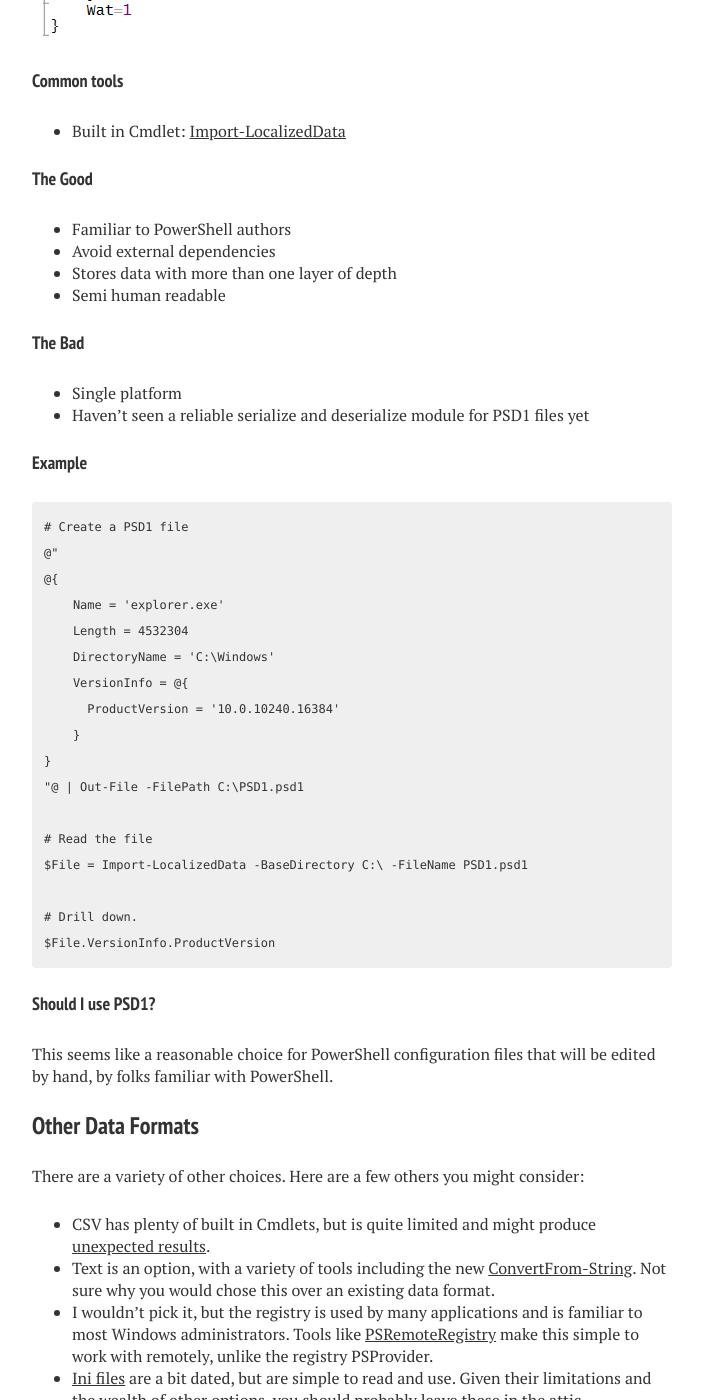
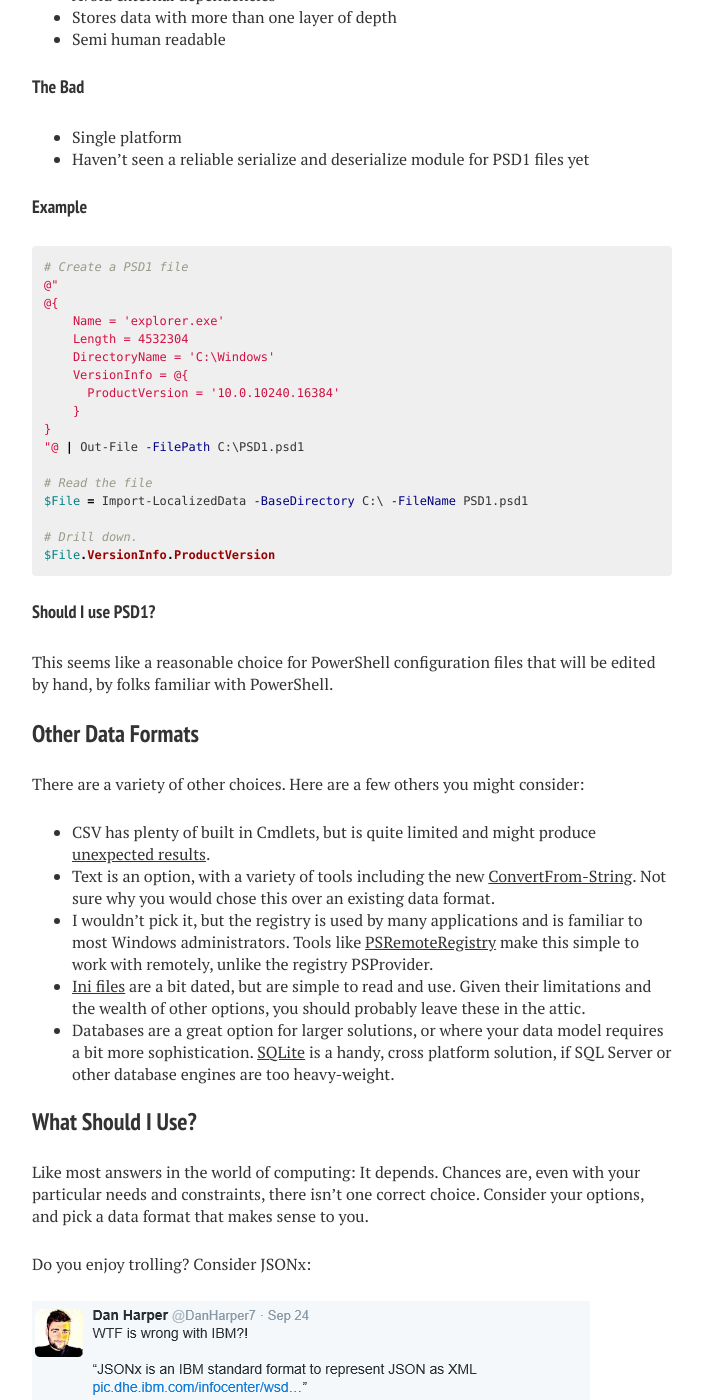
Before and after one commit to RamblingCookieMonster/RamblingCookieMonster.github.io, a Jekyll site: the page built from _posts/2015-08-22-PowerShell-Configuration-Data.md, in a window 1280 px wide and 1400 px high, scrolled down 5379 px. Shown: the whole window, without its empty margins (288-991 px from the left). Built offline with Jekyll 4.4.1, drawn with Linux system fonts in a browser that asks for light colours; nearby versions of some CDN libraries; comment, search, counter and statistics services are not loaded; some of the changed text lies outside the part shown.

Commit message:
highlight syntax

````diff
--- a/_posts/2015-08-22-PowerShell-Configuration-Data.md
+++ b/_posts/2015-08-22-PowerShell-Configuration-Data.md
@@ -65,7 +65,7 @@ XML is a tried and true format, but is a bit inefficient and ugly.
 
 #### Example
 
-```
+{% highlight powershell %}
 # Serialize some data to disk
 Get-Item C:\Windows\explorer.exe |
     Export-Clixml -Depth 5 -Path C:\XML.xml
@@ -75,7 +75,7 @@ $File = Import-Clixml -Path C:\XML.xml
 
 # Drill down.
 $File.VersionInfo.ProductVersion
-```
+{% endhighlight %}
 
 #### Should I use XML?
 
@@ -114,7 +114,7 @@ JSON is a lightweight data format common in modern web APIs.
 
 #### Example
 
-```
+{% highlight powershell %}
 # Convert some data to Json
 $JSON = Get-Item C:\Windows\explorer.exe |
     ConvertTo-Json -Depth 2
@@ -124,7 +124,7 @@ $File = $JSON | ConvertFrom-Json
 
 # Drill down.
 $File.VersionInfo.ProductVersion
-```
+{% endhighlight %}
 
 #### Should I use JSON?
 
@@ -162,7 +162,7 @@ YAML is a human friendly data format.
 
 #### Example
 
-```
+{% highlight powershell %}
 # Define some Yaml
 $Yaml = @"
 Name: explorer.exe
@@ -177,7 +177,7 @@ $File = Get-Yaml -FromString $Yaml
 
 # Drill down.
 $File.VersionInfo.ProductVersion
-```
+{% endhighlight %}
 
 #### Should I use YAML?
 
@@ -207,7 +207,7 @@ PowerShell data files are used for PowerShell module manifests, but can be used
 
 #### Example
 
-```
+{% highlight powershell %}
 # Create a PSD1 file
 @"
 @{
@@ -225,7 +225,7 @@ $File = Import-LocalizedData -BaseDirectory C:\ -FileName PSD1.psd1
 
 # Drill down.
 $File.VersionInfo.ProductVersion
-```
+{% endhighlight %}
 
 #### Should I use PSD1?
 
````
